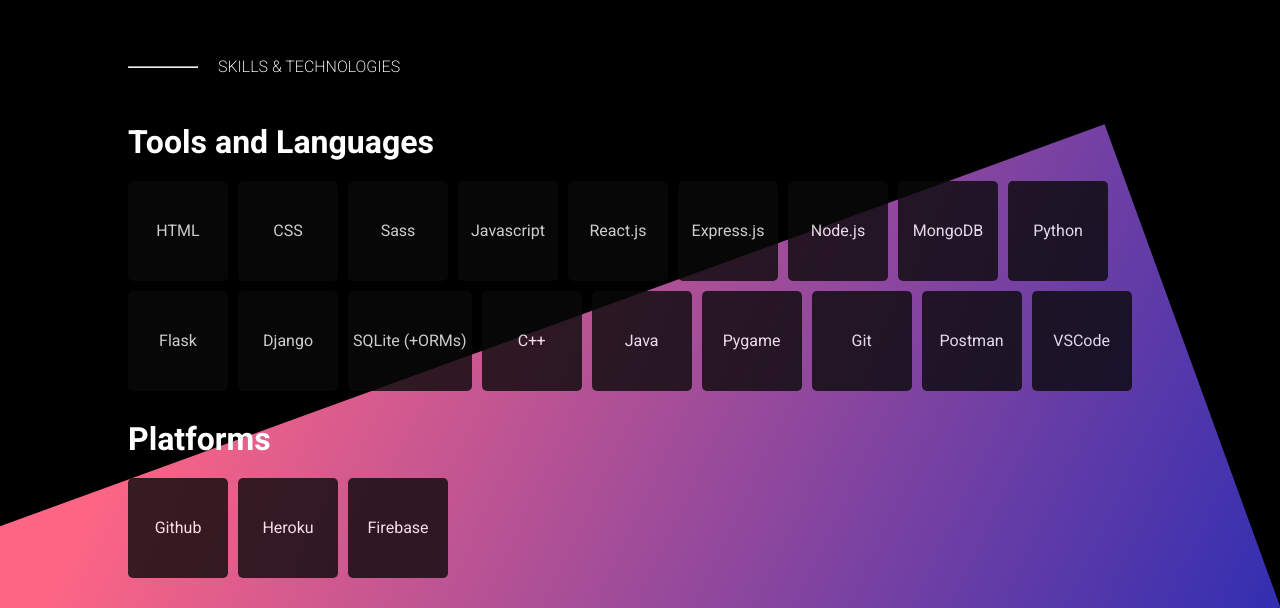
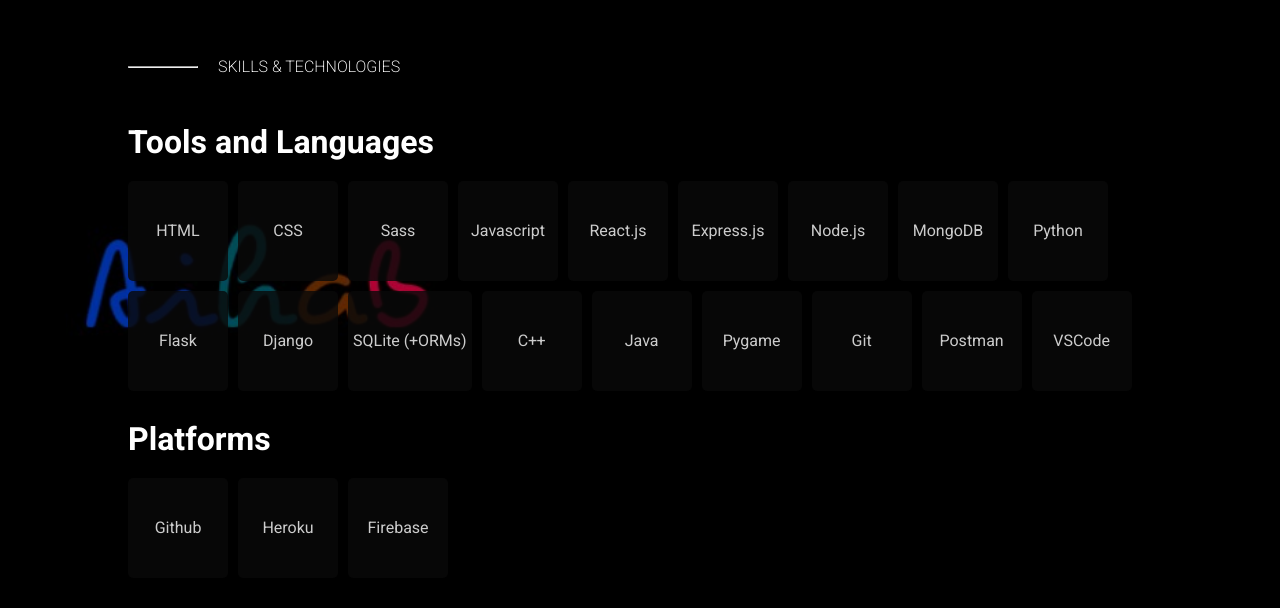
Before and after one commit to Aihab1/Portfolio-v2, a Gatsby site: page / in a window 1280 px wide. Shown: the part 1681-2289 px from the top of the page. Built offline with nearby package versions, Linux system fonts and the light colour scheme; Gatsby itself is replaced by a stand-in of ours.

Commit message:
Modified designs

```diff
--- a/src/components/landing/About/about.module.css
+++ b/src/components/landing/About/about.module.css
@@ -114,9 +114,11 @@
   position: absolute;
   width: 100%;
   height: 100%;
-  background-image: linear-gradient( 135deg, #FD6585 10%, #0D25B9 100%);
-  bottom: -50%;
-  left: 0%;
+  background-image: url('../../../assets/images/portfolio-v2.jpg');
+  background-repeat: no-repeat;
+  background-size: contain;
+  top: 0;
+  left: 0;
   z-index: -1;
-  transform: rotate(-20deg);
+  transform: rotate(0deg);
 }
--- a/src/components/landing/Description/description.module.css
+++ b/src/components/landing/Description/description.module.css
@@ -48,7 +48,7 @@
   top: 50%;
   transform: translateY(-50%);
   right: 0;
-  background: linear-gradient(to left,  #080742, #000000);
+  background: linear-gradient(to left, #004E9A 10%, #080742 80%, #000000);
   width: 0;
   height: 100%;
   z-index: -1;
```
